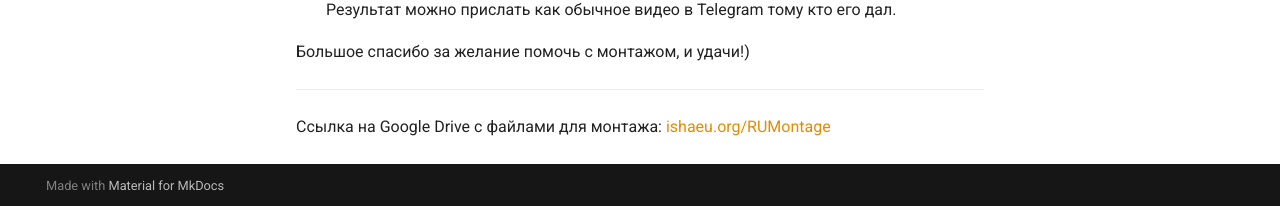
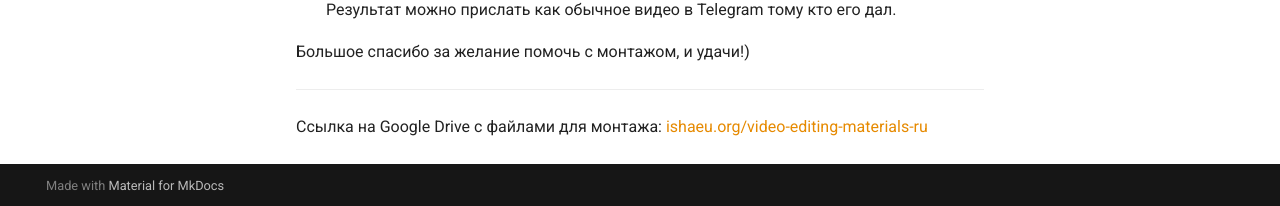
Before and after one commit to AlexFreik/isha-video-editing, an MkDocs documentation site: the page built from docs/index.md, in a window 1280 px wide and 900 px high, scrolled down 569 px. Shown: the part 691-897 px from the top of the window. Built offline with MkDocs 1.6.1 and Material for MkDocs 9.7.7, drawn with Linux system fonts in a browser that asks for light colours; comment, search, counter and statistics services are not loaded.

Commit message:
Update index.md

```diff
--- a/docs/index.md
+++ b/docs/index.md
@@ -36,7 +36,7 @@
 
 ---
 
-Ссылка на Google Drive с файлами для монтажа: [ishaeu.org/RUMontage](https://ishaeu.org/video-editing-materials-ru)
+Ссылка на Google Drive с файлами для монтажа: [ishaeu.org/video-editing-materials-ru](https://ishaeu.org/video-editing-materials-ru)
 
 <style>
 .player {
```
